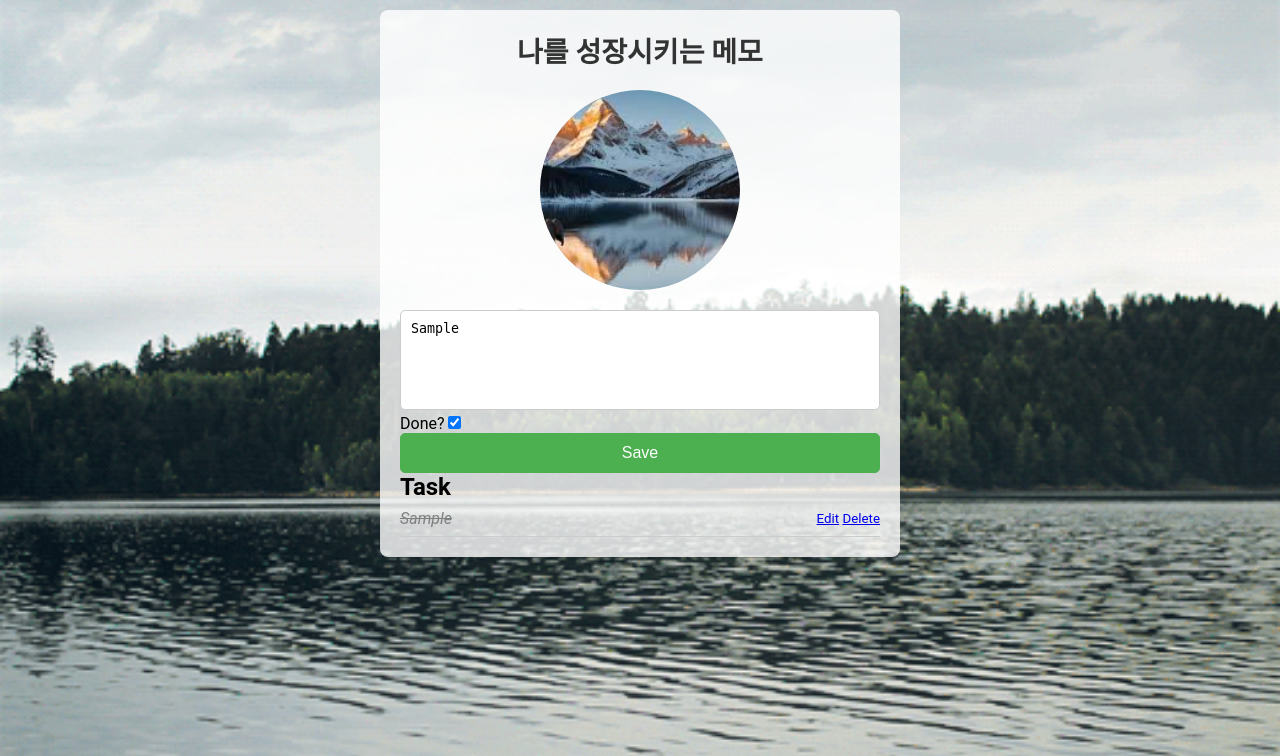
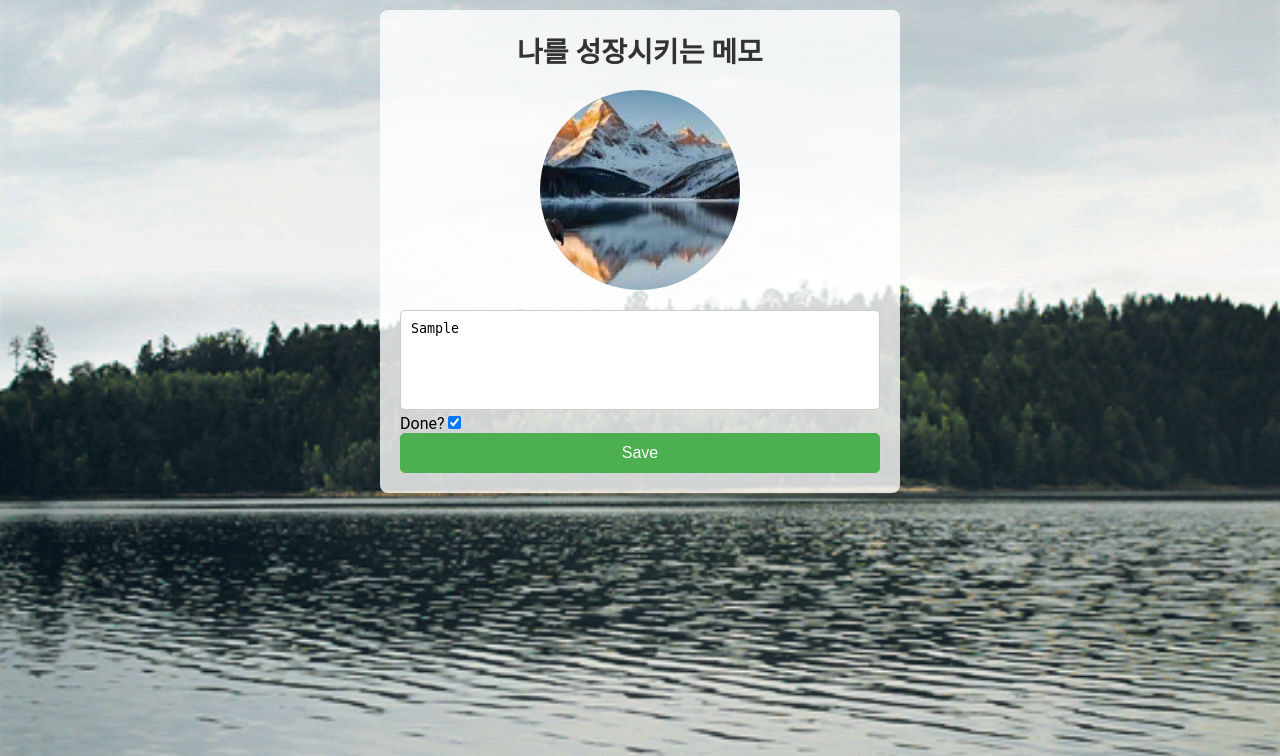
Before and after one commit to yonghyun/todos, a FastAPI app: page /edit/1 in a window 1280 px wide. Shown: the top 756 px of the page. Run offline with FastAPI, Linux system fonts and the light colour scheme; tables that the repository leaves empty hold one stand-in row (values such as "Sample post").

Commit message:
edit 페이지 수정

```diff
--- a/templates/edit.html
+++ b/templates/edit.html
@@ -16,21 +16,4 @@
         {% endif %}>
         <button type="submit">Save</button>
     </form>
-
-    <div>
-        <h2>Task</h2>
-        {% for todo in todos %}
-            <div class="task">
-                {% if todo.completed %}
-                    <strike>{{ todo.task }}</strike>
-                {% else %}
-                    {{ todo.task }}
-                {% endif %}
-                <small>
-                    <a href="/edit/{{ todo.id }}">Edit</a>
-                    <a href="/delete/{{ todo.id }}">Delete</a>
-                </small>
-            </div>
-        {% endfor %}
-    </div>
 {% endblock content %}
```
